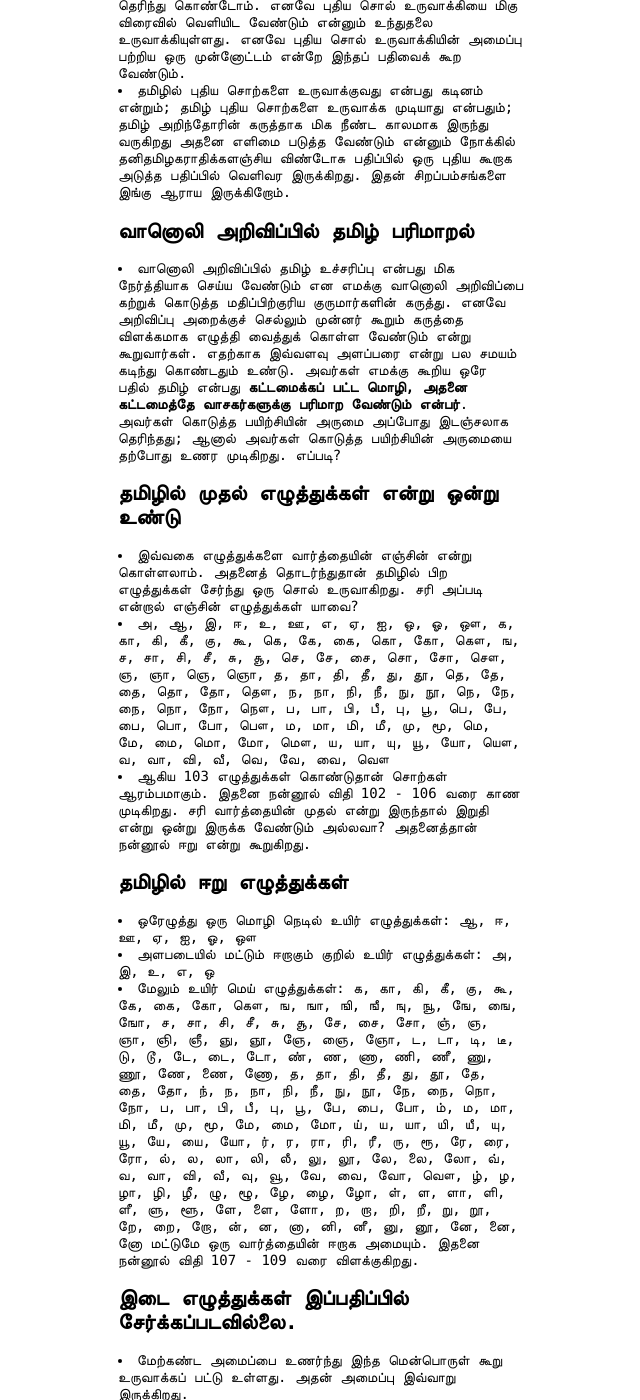
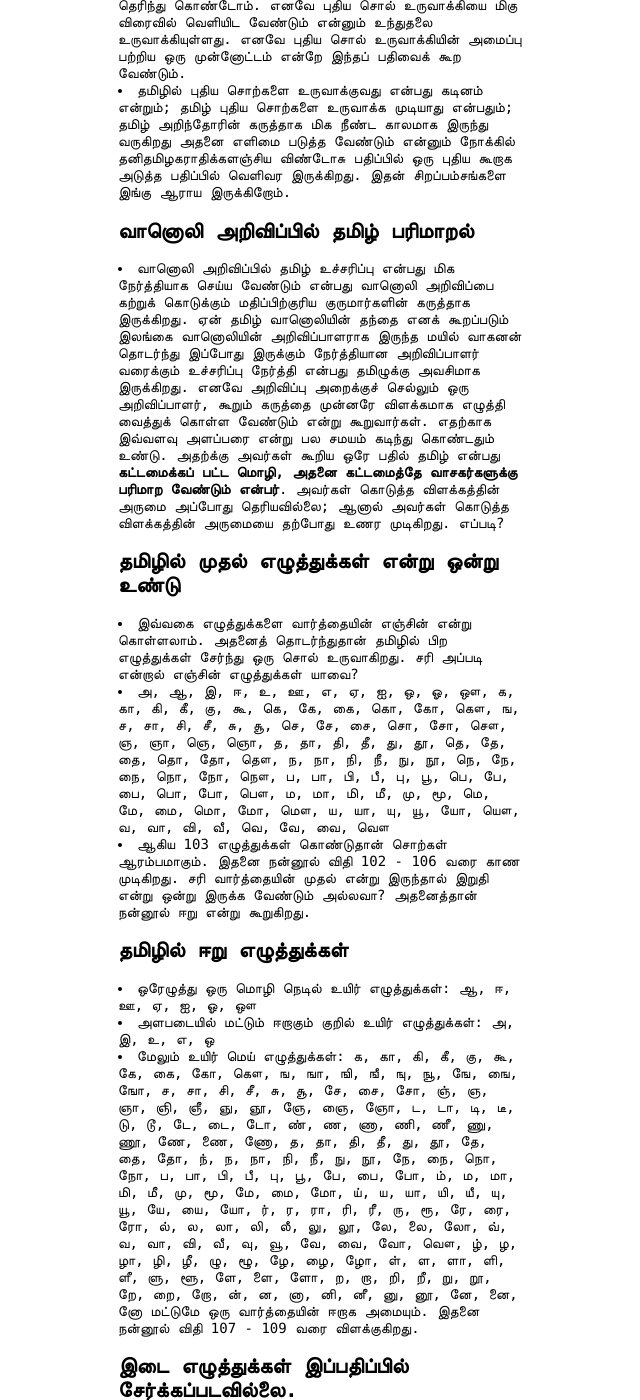
Before and after one commit to ThaniThamizhAkarathiKalanjiyam/win_ttak, a Jekyll site: the page built from _posts/2018-02-11-தனித்தமிழகராதிக்களஞ்சியம்-விண்டோசு-௨௮௩.md, in a window 1280 px wide and 1400 px high, scrolled down 439 px. Shown: the whole window, without its empty margins (319-959 px from the left). Built offline with Jekyll 4.4.1, drawn with Linux system fonts in a browser that asks for light colours; comment, search, counter and statistics services are not loaded; some of the changed text lies outside the part shown.

```diff
--- a/README.markdown
+++ b/README.markdown
@@ -1 +1,5 @@
-This is the git workshop for bjornarneson.com, the personal website of one Bjorn Arneson.
+**தனித்தமிழகராதிக்களஞ்சியம்**
+
+உலகத் தமிழர் பயன்படுத்தும் சொற்களின் தொகுப்பு.
+
+தேமதுரத் தமிழோசை உலகெலாம் பரவும் வகை செய்வீர். - மகாகவி பாரதியார்
--- a/_posts/2018-02-11-தனித்தமிழகராதிக்களஞ்சியம்-விண்டோசு-௨௮௩.md
+++ b/_posts/2018-02-11-தனித்தமிழகராதிக்களஞ்சியம்-விண்டோசு-௨௮௩.md
@@ -13,7 +13,7 @@ tags:
 
 ## வானொலி அறிவிப்பில் தமிழ் பரிமாறல்
 
- - வானொலி அறிவிப்பில் தமிழ் உச்சரிப்பு என்பது மிக நேர்த்தியாக செய்ய வேண்டும் என எமக்கு வானொலி அறிவிப்பை கற்றுக் கொடுத்த மதிப்பிற்குரிய குருமார்களின் கருத்து. எனவே அறிவிப்பு அறைக்குச் செல்லும் முன்னர் கூறும் கருத்தை விளக்கமாக எழுத்தி வைத்துக் கொள்ள வேண்டும் என்று கூறுவார்கள். எதற்காக இவ்வளவு அளப்பரை என்று பல சமயம் கடிந்து கொண்டதும் உண்டு. அவர்கள் எமக்கு கூறிய ஒரே பதில் தமிழ் என்பது **கட்டமைக்கப் பட்ட மொழி, அதனை கட்டமைத்தே வாசகர்களுக்கு பரிமாற வேண்டும் என்பர்**. அவர்கள் கொடுத்த பயிற்சியின் அருமை அப்போது இடஞ்சலாக தெரிந்தது; ஆனால் அவர்கள் கொடுத்த பயிற்சியின் அருமையை தற்போது உணர முடிகிறது. எப்படி?
+ - வானொலி அறிவிப்பில் தமிழ் உச்சரிப்பு என்பது மிக நேர்த்தியாக செய்ய வேண்டும் என்பது வானொலி அறிவிப்பை கற்றுக் கொடுக்கும் மதிப்பிற்குரிய குருமார்களின் கருத்தாக இருக்கிறது. ஏன் தமிழ் வானொலியின் தந்தை எனக் கூறப்படும் இலங்கை வானொலியின் அறிவிப்பாளராக இருந்த மயில் வாகனன் தொடர்ந்து இப்போது இருக்கும் நேர்த்தியான அறிவிப்பாளர் வரைக்கும் உச்சரிப்பு நேர்த்தி என்பது தமிழுக்கு அவசிமாக இருக்கிறது. எனவே அறிவிப்பு அறைக்குச் செல்லும் ஒரு அறிவிப்பாளர், கூறும் கருத்தை முன்னரே விளக்கமாக எழுத்தி வைத்துக் கொள்ள வேண்டும் என்று கூறுவார்கள். எதற்காக இவ்வளவு அளப்பரை என்று பல சமயம் கடிந்து கொண்டதும் உண்டு. அதற்க்கு அவர்கள் கூறிய ஒரே பதில் தமிழ் என்பது **கட்டமைக்கப் பட்ட மொழி, அதனை கட்டமைத்தே வாசகர்களுக்கு பரிமாற வேண்டும் என்பர்**. அவர்கள் கொடுத்த விளக்கத்தின் அருமை அப்போது தெரியவில்லை; ஆனால் அவர்கள் கொடுத்த விளக்கத்தின் அருமையை தற்போது உணர முடிகிறது. எப்படி?
 
 ## தமிழில் முதல் எழுத்துக்கள் என்று ஒன்று உண்டு
  - இவ்வகை எழுத்துக்களை வார்த்தையின் எஞ்சின் என்று கொள்ளலாம். அதனைத் தொடர்ந்துதான் தமிழில் பிற எழுத்துக்கள் சேர்ந்து ஒரு சொல் உருவாகிறது. சரி அப்படி என்றால் எஞ்சின் எழுத்துக்கள் யாவை?
@@ -26,6 +26,7 @@ tags:
  - மேலும் உயிர் மெய் எழுத்துக்கள்: க, கா, கி, கீ, கு, கூ, கே, கை, கோ, கௌ, ங, ஙா, ஙி, ஙீ, ஙு, ஙூ, ஙே, ஙை, ஙோ, ச, சா, சி, சீ, சு, சூ, சே, சை, சோ, ஞ், ஞ, ஞா, ஞி, ஞீ, ஞு, ஞூ, ஞே, ஞை, ஞோ, ட, டா, டி, டீ, டு, டூ, டே, டை, டோ, ண், ண, ணா, ணி, ணீ, ணு, ணூ, ணே, ணை, ணோ, த, தா, தி, தீ, து, தூ, தே, தை, தோ, ந், ந, நா, நி, நீ, நு, நூ, நே, நை, நொ, நோ, ப, பா, பி, பீ, பு, பூ, பே, பை, போ, ம், ம, மா, மி, மீ, மு, மூ, மே, மை, மோ, ய், ய, யா, யி, யீ, யு, யூ, யே, யை, யோ, ர், ர, ரா, ரி, ரீ, ரு, ரூ, ரே, ரை, ரோ, ல், ல, லா, லி, லீ, லு, லூ, லே, லை, லோ, வ், வ, வா, வி, வீ, வு, வூ, வே, வை, வோ, வௌ, ழ், ழ, ழா, ழி, ழீ, ழு, ழூ, ழே, ழை, ழோ, ள், ள, ளா, ளி, ளீ, ளு, ளூ, ளே, ளை, ளோ, ற, றா, றி, றீ, று, றூ, றே, றை, றோ, ன், ன, னா, னி, னீ, னு, னூ, னே, னை, னோ மட்டுமே ஒரு வார்த்தையின் ஈறாக அமையும். இதனை நன்னூல் விதி 107 - 109 வரை விளக்குகிறது.
 
 ## இடை எழுத்துக்கள் இப்பதிப்பில் சேர்க்கப்படவில்லை.
+வருகின்ற பதிப்புகளில் இந்த வசதி அவசியம் சேர்க்கப்படும்.
 
  - மேற்கண்ட அமைப்பை உணர்ந்து இந்த மென்பொருள் கூறு உருவாக்கப் பட்டு உள்ளது. அதன் அமைப்பு இவ்வாறு இருக்கிறது.
 
--- a/index.html
+++ b/index.html
@@ -1,6 +1,6 @@
 ---
 layout: default
-title: Home
+title: தனிதமிழகராதிக்களஞ்சியம்
 permalink: index.html
 published: true
 ---
```
Also changed, not shown: _posts/2018-02-10-தனித்தமிழகராதிக்களஞ்சியம்-விண்டோசு-2018.md (+7 -6 lines).
